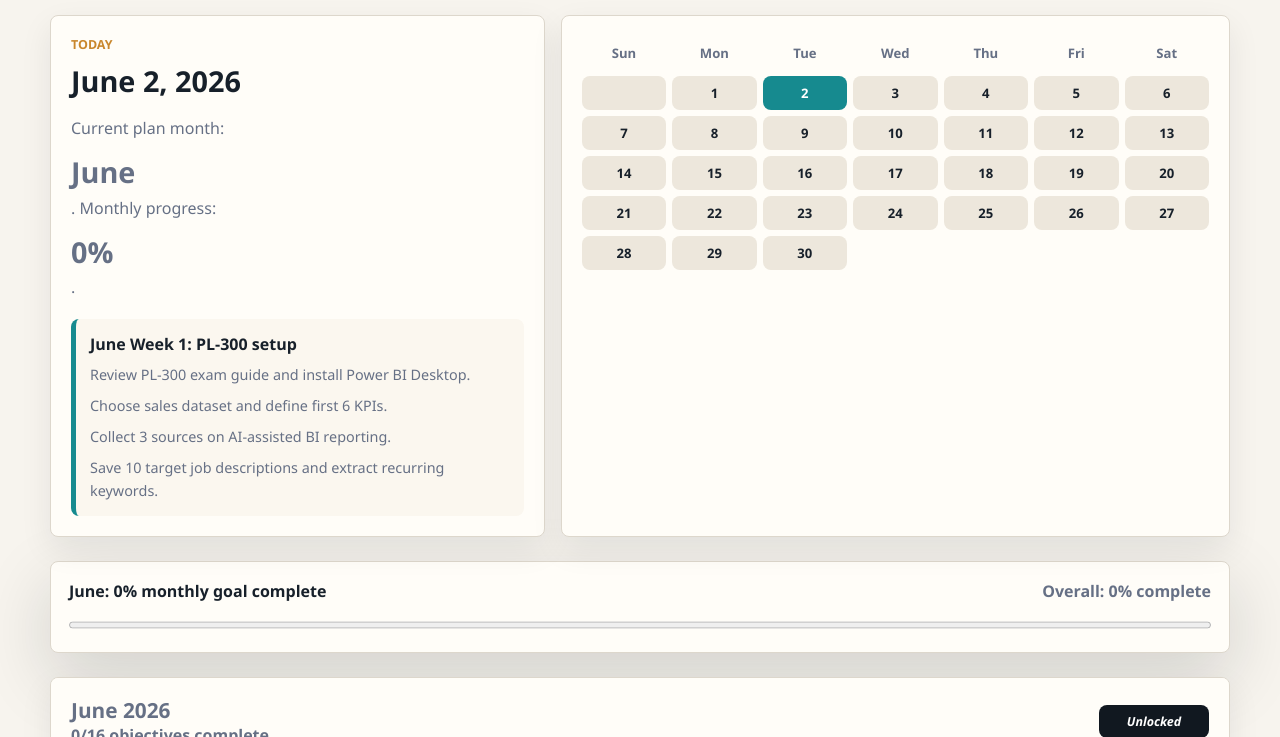
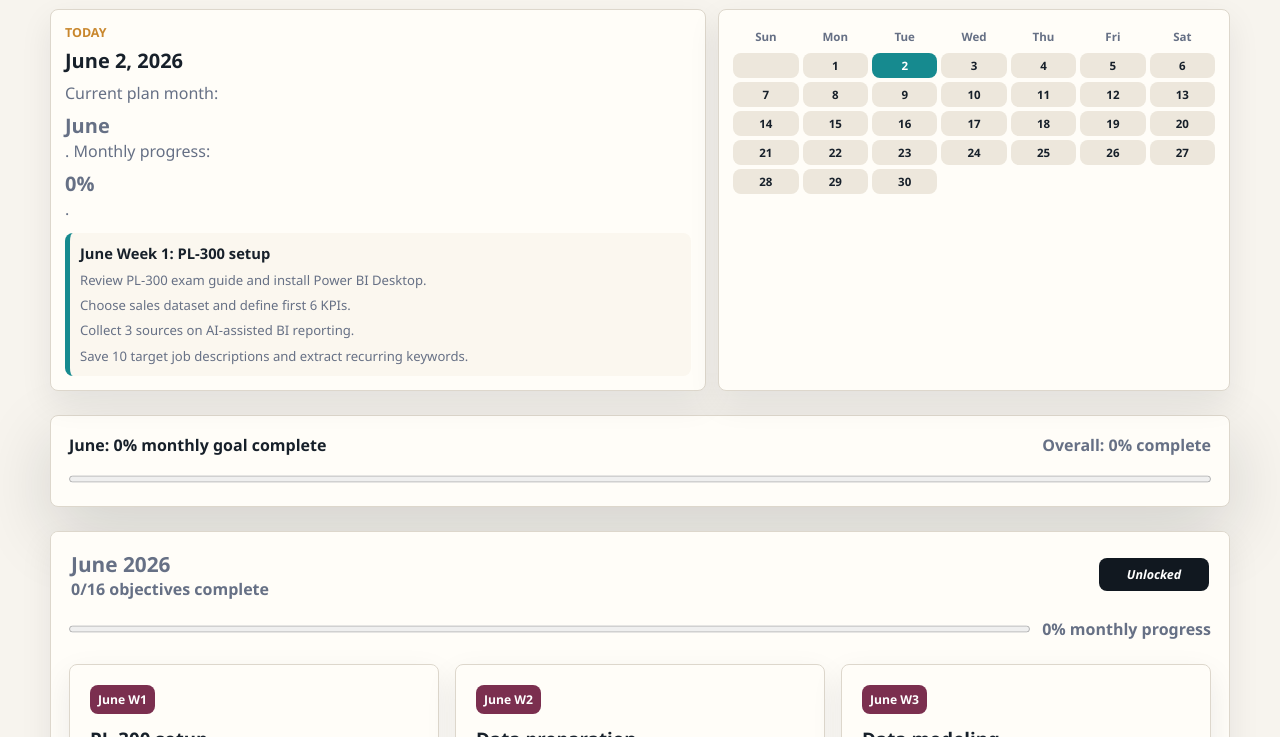
Before and after one commit to JohannesJanuary/career_track, a plain HTML site: page weekly-plan.html in a window 1280 px wide. Shown: the part 803-1540 px from the top of the page. Drawn offline with Linux system fonts and the light colour scheme.

Commit message:
Compact weekly calendar panel

```diff
--- a/styles.css
+++ b/styles.css
@@ -730,14 +730,14 @@ main {
 
 .calendar-panel {
   display: grid;
-  grid-template-columns: 0.85fr 1.15fr;
-  gap: 16px;
-  margin-top: 24px;
+  grid-template-columns: 1fr 0.78fr;
+  gap: 12px;
+  margin-top: 18px;
 }
 
 .calendar-summary,
 .mini-month-calendar {
-  padding: 20px;
+  padding: 14px;
   border: 1px solid var(--line);
   border-radius: var(--radius);
   background: var(--panel);
@@ -754,18 +754,19 @@ main {
 
 .calendar-summary strong {
   display: block;
-  margin-top: 8px;
-  font-size: 1.8rem;
+  margin-top: 6px;
+  font-size: 1.25rem;
 }
 
 .calendar-summary p {
   color: var(--muted);
-  line-height: 1.6;
+  line-height: 1.45;
+  margin: 8px 0 0;
 }
 
 .today-objective {
-  margin-top: 18px;
-  padding: 14px;
+  margin-top: 12px;
+  padding: 10px;
   border-left: 5px solid var(--teal);
   border-radius: var(--radius);
   background: #fbf7ef;
@@ -773,27 +774,27 @@ main {
 
 .today-objective strong {
   margin: 0 0 8px;
-  font-size: 1rem;
+  font-size: 0.92rem;
 }
 
 .today-objective p {
-  margin: 8px 0 0;
-  font-size: 0.9rem;
+  margin: 6px 0 0;
+  font-size: 0.82rem;
 }
 
 .calendar-grid {
   display: grid;
   grid-template-columns: repeat(7, 1fr);
-  gap: 6px;
+  gap: 4px;
 }
 
 .calendar-grid span,
 .calendar-grid strong {
-  min-height: 34px;
+  min-height: 25px;
   display: grid;
   place-items: center;
   border-radius: var(--radius);
-  font-size: 0.82rem;
+  font-size: 0.72rem;
   font-weight: 800;
 }
 
```
